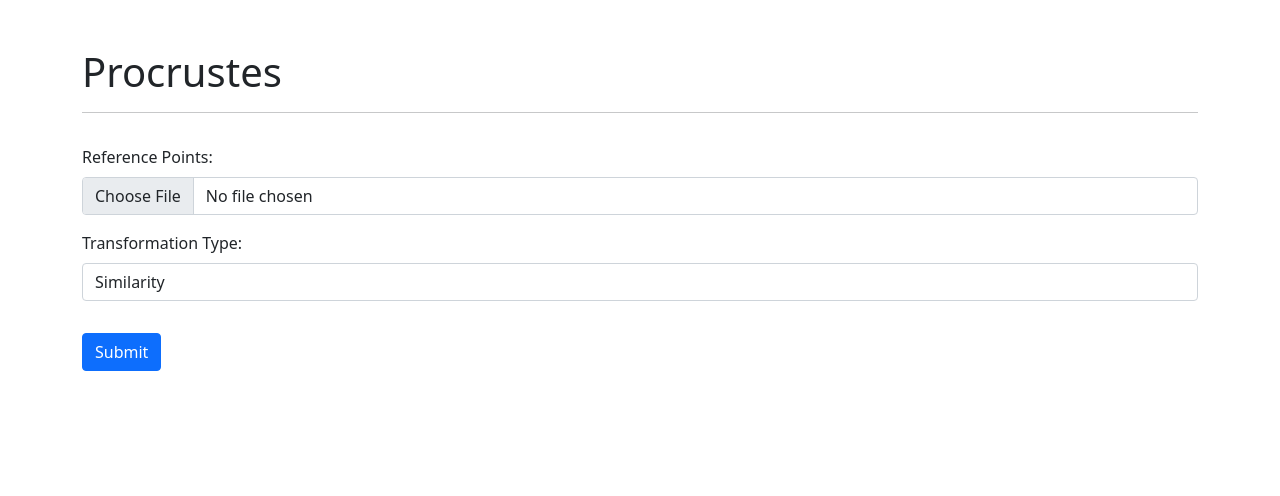
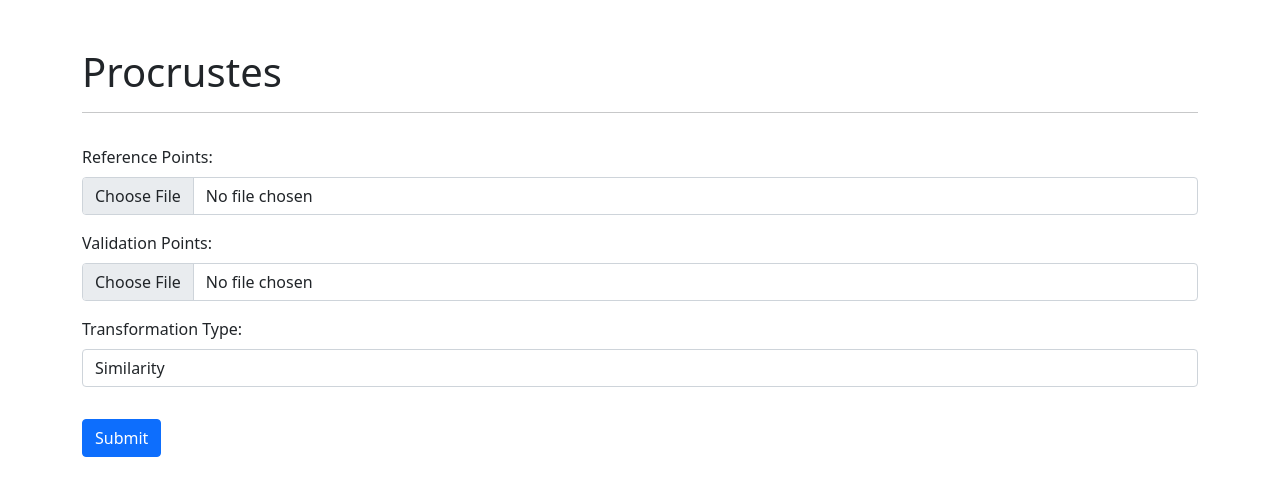
Before and after one commit to georgeouzou/survgr, a Django app: page /procrustes/upload_reference/ in a window 1280 px wide. Shown: the top 496 px of the page. Run offline with Django 3.2, Linux system fonts and the light colour scheme; some libraries are stand-ins or nearby versions.

Commit message:
add ability to upload validation points and statistics

```diff
--- a/procrustes/fit/affine.py
+++ b/procrustes/fit/affine.py
@@ -16,7 +16,7 @@ class AffineTransformation2D:
 		return self.fitted_params
 
 	def _compute_A_matrix(self, coords):
-		num_xy = self.num_coords
+		num_xy = coords.shape[0]
 
 		Ai0 = np.concatenate([
 				np.ones((num_xy,1)),
--- a/procrustes/fit/polynomial.py
+++ b/procrustes/fit/polynomial.py
@@ -16,7 +16,7 @@ class PolynomialTransformation2D:
 		return self.fitted_params
 
 	def _compute_A_matrix(self, coords):
-		num_xy = self.num_coords
+		num_xy = coords.shape[0]
 		x = coords[:, 0].reshape(num_xy, 1)
 		y = coords[:, 1].reshape(num_xy, 1)
 
--- a/procrustes/fit/similarity.py
+++ b/procrustes/fit/similarity.py
@@ -21,7 +21,7 @@ class SimilarityTransformation2D:
 		return self.fitted_params
 
 	def _compute_A_matrix(self, coords):
-		num_xy = self.num_coords
+		num_xy = coords.shape[0]
 
 		Ai0 = np.concatenate([
 				np.ones((num_xy,1)),
--- a/procrustes/forms.py
+++ b/procrustes/forms.py
@@ -9,8 +9,15 @@ class TransformationType(enum.Enum):
 
 
 class ReferencePointsForm(forms.Form):
-	points = forms.FileField(
+	reference_points = forms.FileField(
 		label='Reference Points',
+		widget=forms.FileInput(
+			attrs={'class': 'form-control'},
+		)
+	)
+	validation_points = forms.FileField(
+		label='Validation Points',
+		required=False,
 		widget=forms.FileInput(
 			attrs={'class': 'form-control'},
 		)
--- a/procrustes/static/procrustes/js/index.js
+++ b/procrustes/static/procrustes/js/index.js
@@ -94,9 +94,61 @@ $('#form_input').submit(function(event) {
             yaxis: { title: "Covariance" },
         }
         Plotly.newPlot("output_cov_plot", data, layout, {staticPlot:true});
+        $("#output_transformation_params").append(generateReferenceCoordinateTable(json_output));
         */
-        $("#output_transformation_params").append(generateReferenceCoordinateTable(json_output));
-
+        console.log(json_output);
+        transformation = json_output.transformation;
+        $("#output_transformation_params").append(
+            `<table class='table'>
+                <thead>
+                    <tr>
+                        <th>${transformation.type} Transformation Statistics</th>
+                    </tr>
+                </thead>
+                <tbody>
+                    <tr>
+                        <td>Min: ${transformation.statistics.min}</td>
+                    </tr>
+                    <tr>
+                        <td>Max: ${transformation.statistics.max}</td>
+                    </tr>
+                    <tr>
+                        <td>Mean: ${transformation.statistics.mean}</td>
+                    </tr>
+                    <tr>
+                        <td>Std: ${transformation.statistics.std}</td>
+                    </tr>
+                </tbody>
+             </table>
+             `
+        );
+        if ("validation" in json_output) {
+            validation = json_output.validation
+            $("#output_transformation_params").append(
+                `<table class='table'>
+                    <thead>
+                        <tr>
+                            <th>Validation Statistics</th>
+                        </tr>
+                    </thead>
+                    <tbody>
+                        <tr>
+                            <td>Min: ${validation.statistics.min}</td>
+                        </tr>
+                        <tr>
+                            <td>Max: ${validation.statistics.max}</td>
+                        </tr>
+                        <tr>
+                            <td>Mean: ${validation.statistics.mean}</td>
+                        </tr>
+                        <tr>
+                            <td>Std: ${validation.statistics.std}</td>
+                        </tr>
+                    </tbody>
+                 </table>
+                 `
+            );
+        }
     }).fail(function (jqXHR) {
     });
 
--- a/procrustes/templates/procrustes/index.html
+++ b/procrustes/templates/procrustes/index.html
@@ -22,11 +22,17 @@
             <form id="form_input" method="post" action="{% url 'upload_reference' %}" enctype="multipart/form-data">
                 <div class="pt-3 pb-3">
                     {% csrf_token %}
-                    <label class="form-label" for="{{ form.points.id_for_label }}">
-                        {{ form.points.label }}:
+                    <label class="form-label" for="{{ form.reference_points.id_for_label }}">
+                        {{ form.reference_points.label }}:
                     </label>
                     <div class="pb-3">
-                        {{ form.points }}
+                        {{ form.reference_points }}
+                    </div>
+                    <label class="form-label" for="{{ form.validation_points.id_for_label }}">
+                        {{ form.validation_points.label }}:
+                    </label>
+                    <div class="pb-3">
+                        {{ form.validation_points }}
                     </div>
                     <label class="form-label" for="{{ form.transformation_type.id_for_label }}">
                         {{ form.transformation_type.label }}:
--- a/procrustes/views.py
+++ b/procrustes/views.py
@@ -27,7 +27,7 @@ def upload_reference(request):
 	if request.method == 'POST':
 		form_data = ReferencePointsForm(request.POST, request.FILES)
 		if form_data.is_valid():
-			f = io.TextIOWrapper(form_data.cleaned_data['points'], encoding='utf-8')
+			f = io.TextIOWrapper(form_data.cleaned_data['reference_points'], encoding='utf-8')
 			source_coords, target_coords = _read_reference_points(f)
 
 			transf_type = TransformationType(int(form_data.cleaned_data['transformation_type']))
@@ -38,7 +38,27 @@ def upload_reference(request):
 			else:
 				tr = fit.PolynomialTransformation2D(source_coords, target_coords)
 
-			transformed_coords = tr(source_coords)
+			residuals = target_coords-tr(source_coords)
+			transformation_statistics = {
+				"min": round(np.min(residuals), 3),
+				"max": round(np.max(residuals), 3),
+				"mean": round(np.mean(residuals), 3),
+				"std": round(np.std(residuals), 3),
+			}
+
+			has_validation = form_data.cleaned_data['validation_points'] is not None
+			if has_validation:
+				f = io.TextIOWrapper(form_data.cleaned_data['validation_points'], encoding='utf-8')
+				val_source_coords, val_target_coords = _read_reference_points(f)
+				val_residuals = val_target_coords-tr(val_source_coords)
+				validation_statistics = {
+					"min": round(np.min(val_residuals), 3),
+					"max": round(np.max(val_residuals), 3),
+					"mean": round(np.mean(val_residuals), 3),
+					"std": round(np.std(val_residuals), 3),
+				}
+			else:
+				validation_statistics = None
 
 			result = {
 				"input": {
@@ -51,16 +71,18 @@ def upload_reference(request):
 						"units": "meters",
 					},
 				},
-				"output": {
-					"cs_transformed": {
-						"coords": transformed_coords.tolist(),
-						"units": "meters",
-					},
-					"fitted_params": tr.get_parameters().tolist(),
+				"transformation": {
+					"type": transf_type.name,
+					"statistics": transformation_statistics,
+					"fitted_parameters": tr.get_parameters().tolist(),
 				},
-				"transformation_type": transf_type.name,
-				"residual_fitting": "none",
 			}
+
+			if has_validation:
+				result["validation"] = {
+					"statistics": validation_statistics,
+				}
+
 			return json_response(result)
 
 	return index(request)
```
